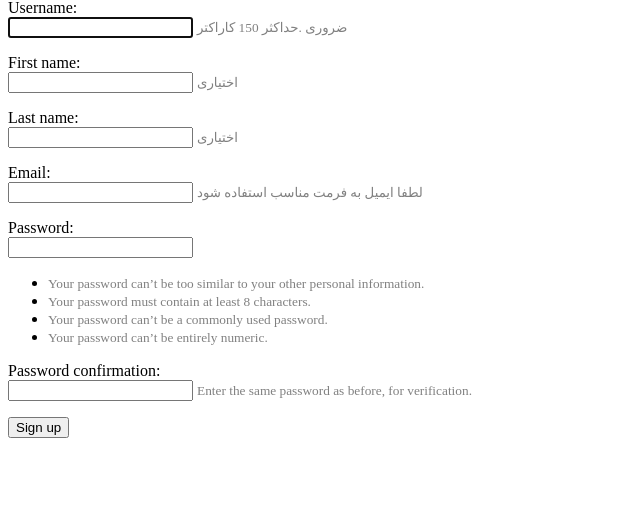
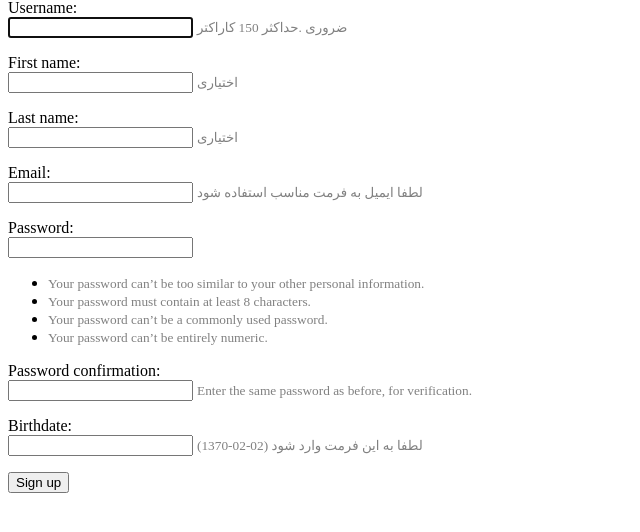
Before and after one commit to masepehr/userService, a Django app: page /account/signup/ in a window 1280 px wide. Shown: the part 68-600 px from the top of the page, without its empty margins (0-640 px from the left). Run offline with Django 3.2, Linux system fonts and the light colour scheme.

Commit message:
create user by profile

```diff
--- a/UserService/admin.py
+++ b/UserService/admin.py
@@ -1,6 +1,2 @@
 from django.contrib import admin
 from .models import Adress, Profile
-
-
-
-admin.site.register(Profile)
--- a/UserService/forms.py
+++ b/UserService/forms.py
@@ -1,6 +1,9 @@
 from django.contrib.auth.forms import UserCreationForm
 from django.contrib.auth.models import User
 from django import forms
+
+from UserService.models import Profile
+
 
 class signUpForm(UserCreationForm):
 
@@ -8,7 +11,9 @@ class signUpForm(UserCreationForm):
     first_name = forms.CharField(max_length=255, required=False, help_text='اختیاری')
     last_name = forms.CharField(max_length=255, required=False, help_text='اختیاری')
     email = forms.CharField(max_length=255, help_text='لطفا ایمیل به فرمت مناسب استفاده شود')
+    birthdate = forms.DateField(help_text='لطفا به این فرمت وارد شود (02-02-1370)')
+
     class Meta:
 
         model=User
-        fields = ('username', 'first_name', 'last_name', 'email', 'password1', 'password2', )
+        fields = ('username', 'first_name', 'last_name', 'email', 'password1', 'password2','birthdate', )
--- a/UserService/models.py
+++ b/UserService/models.py
@@ -6,7 +6,7 @@ from django.db import models
 
 class Profile(models.Model):
     user = models.OneToOneField(User, on_delete=models.CASCADE)
-    birthdate = models.DateField()
+    birthdate = models.DateField(null=True)
 
 
 class Adress(models.Model):
--- a/UserService/templates/signup.html
+++ b/UserService/templates/signup.html
@@ -1,13 +1,10 @@
 {% extends '_base.html' %}
 
 {% block content %}
-  <h2>Sign up</h2>
+<h2 xmlns="http://www.w3.org/1999/html">Sign up</h2>
   <form method="post">
     {% csrf_token %}
     {% for field in form %}
-
-
-
       <p>
         {{ field.label_tag }}<br>
         {{ field }}
@@ -19,10 +16,8 @@
           <p style="color: red">{{ error }}</p>
         {% endfor %}
       </p>
-
-
-
     {% endfor %}
+   {% csrf_token %}
     <button type="submit">Sign up</button>
   </form>
 {% endblock %}
--- a/UserService/views.py
+++ b/UserService/views.py
@@ -1,6 +1,8 @@
 from django.contrib.auth import authenticate, login
 from django.contrib.auth.forms import UserCreationForm
-from .forms import signUpForm
+from django.db import transaction
+
+from .forms import *
 from django.shortcuts import render, redirect
 
 
@@ -10,8 +12,12 @@ def signup(request):
     if request.method=='POST':
         # form=UserCreationForm(request.POST)
         form=signUpForm(request.POST)
-        if form.is_valid():
-            form.save()
+
+        if form.is_valid() :
+            user=form.save()
+            user.refresh_from_db()
+            user.profile.birthdate=form.cleaned_data['birthdate']
+            user.save()
             username=form.cleaned_data['username']
             password=form.cleaned_data['password1']
             user=authenticate(username=username,password=password)
@@ -21,7 +27,6 @@ def signup(request):
 
     else:
         form=signUpForm()
-        # form=UserCreationForm()
     return render(request,'signup.html',{'form':form})
 
 
```
